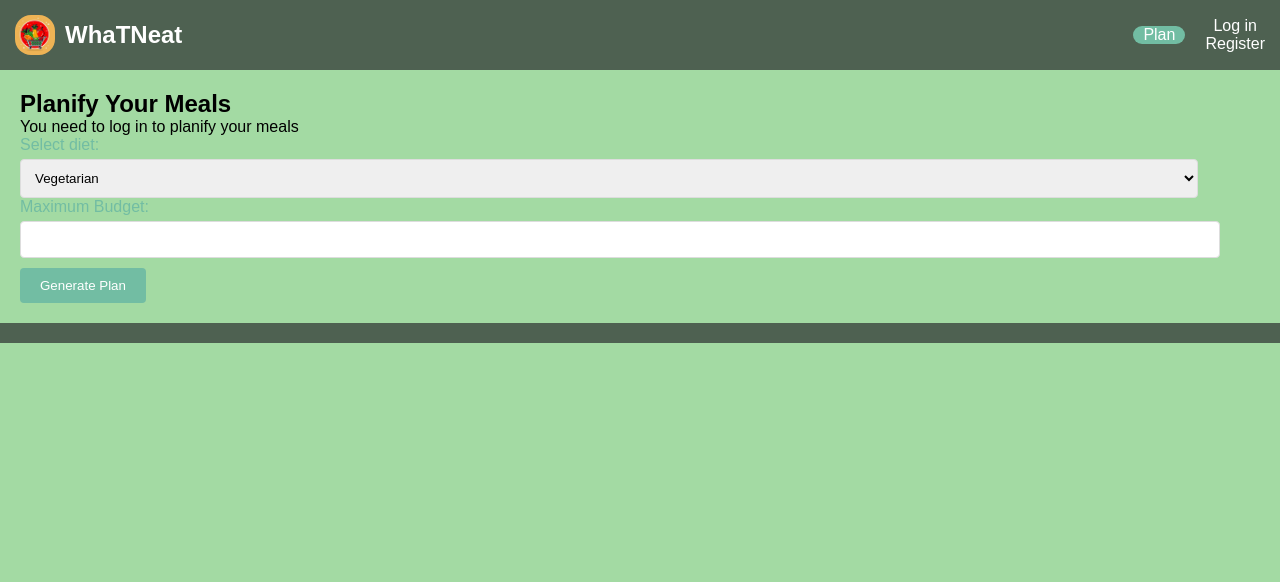
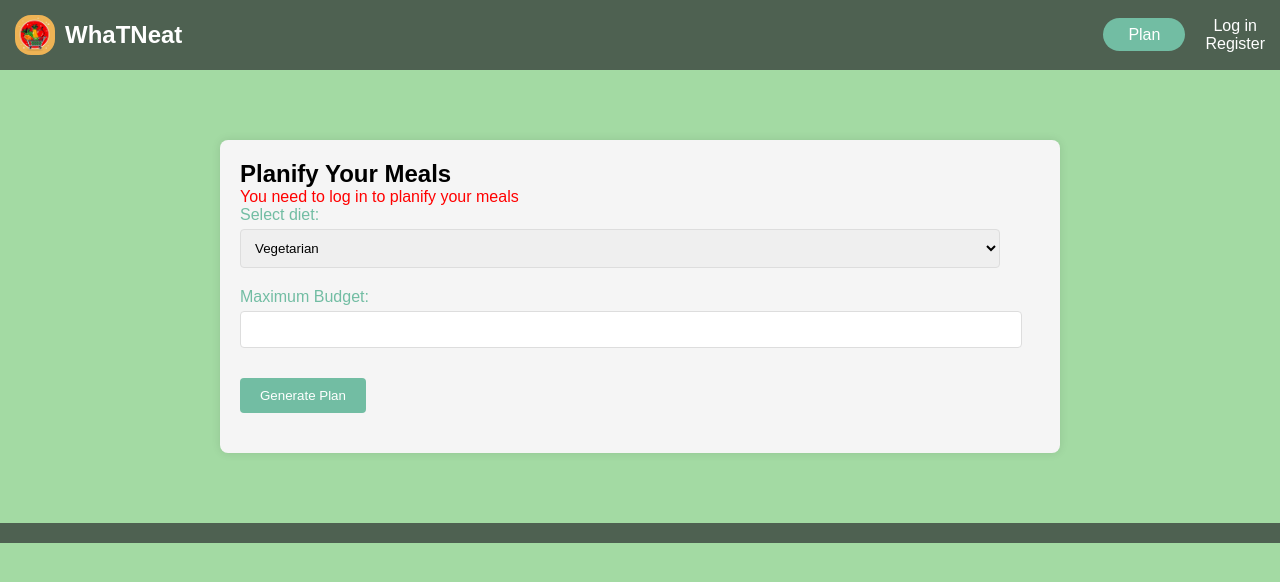
Before and after one commit to Drucka1/PP2I, a Flask app: page /planify in a window 1280 px wide. Shown: the top 582 px of the page. Run offline with Flask 3, Linux system fonts and the light colour scheme.

Commit message:
some more css

```diff
--- a/web/static/styles.css
+++ b/web/static/styles.css
@@ -100,17 +100,18 @@ header .container {
     align-items: center;
 }
 
-.planify-bottom {
-    background-color: var(--color2);
+.planify-buttom {
     margin-right: 20px;
-    border-radius: 50px;
 }
 
-.planify-bottom a {
-    padding: 5px 10px;
+.planify-buttom a {
+    background-color: var(--color2);
+
+    border-radius: 50px;
+    padding: 8px 25px;
 }
 
-.planify-bottom a:hover {
+.planify-buttom a:hover {
     background-color: #4E6151;
 }
 
@@ -171,6 +172,8 @@ main {
     grid-template-rows: masonry;
 }
 
+
+
 .searchBar {
   display: flex;
   align-items: center;
@@ -211,10 +214,28 @@ main {
   z-index: 1;
 }
 
+.recipe {
+  padding: 5px 5px;
+  margin: 0px 5px;
+  border-radius: 10px;
+
+  transition: all ease .3s;
+}
+
+.recipe img {
+  width: 100%;
+}
+
+.recipe:hover{
+  background-color: #edb254;
+
+}
+
 /* Login */
 .login-container,
 .register-container,
-.choice-container {
+.choice-container,
+.planify-container {
     max-width: 500px;
     margin: 50px auto;
     padding: 20px;
@@ -225,6 +246,10 @@ main {
 
 .choice-container {
   max-width: 700px;
+}
+
+.planify-container {
+  max-width: 800px;
 }
 
 .login-container h2,
@@ -276,6 +301,41 @@ main {
     margin-bottom: 10px;
 }
 
+
+.planify-form {
+    margin-bottom: 20px;
+}
+
+.form-group {
+    margin-bottom: 20px;
+}
+
+.error {
+    color: red;
+}
+
+.plan-details {
+    margin-top: 20px;
+}
+
+.plan-details ul {
+    list-style: none;
+    padding: 0;
+}
+
+.plan-details li {
+    margin-bottom: 10px;
+}
+
+.plan-details a {
+    text-decoration: none;
+    color: var(--color2);
+}
+
+.plan-details img {
+    max-width: 100px;
+    margin-left: 10px;
+}
 /* Style the footer section */
 footer {
     background-color: var(--color3);
--- a/web/templates/base.html
+++ b/web/templates/base.html
@@ -19,7 +19,7 @@
         </a>
       <div class="header-right">
         {% block headerRight %}
-        <div class="planify-bottom">
+        <div class="planify-buttom">
           <a href="/planify">Plan</a>
         </div>
         {% if 'user' in session %}
--- a/web/templates/planify.html
+++ b/web/templates/planify.html
@@ -1,13 +1,17 @@
 {% extends 'base.html' %}
 
-{% block title %}Profile{% endblock %}
+{% block title %}Planify Your Meals{% endblock %}
 
 {% block content %}
+    <div class="planify-container">
         <h2>Planify Your Meals</h2>
 
-    {% if error %}{{error}}{%endif%}
+        {% if error %}
+            <p class="error">{{ error }}</p>
+        {% endif %}
 
-    <form method="post" action="{{ url_for('planify') }}">
+        <form method="post" action="{{ url_for('planify') }}" class="planify-form">
+            <div class="form-group">
                 <label for="diet">Select diet:</label>
                 <select id="diet" name="diet">
                     <!-- Options for diet -->
@@ -18,18 +22,20 @@
                     <option value="Low cal">Low calories</option>
                     <option value="No fat">No fat</option>
                     <option value="Wheatless">Wheatless</option>
-
                     <!-- Add more options as needed -->
                 </select>
+            </div>
 
+            <div class="form-group">
                 <label for="max_budget">Maximum Budget:</label>
-        <input type="number" id="max_budget" name="max_budget" value="{{session['budget']}}" min="0" required>
+                <input type="number" id="max_budget" name="max_budget" value="{{ session['budget'] }}" min="0" required>
+            </div>
 
             <button type="submit">Generate Plan</button>
         </form>
 
-    {% if recipe_plan%}
-
+        {% if recipe_plan %}
+            <div class="plan-details">
                 <p>Your Selected Diet: {{ diet }}</p>
                 <p>Your Maximum Budget: ${{ max_budget }}</p>
 
@@ -37,13 +43,14 @@
                 <ul>
                     {% for recipe in recipe_plan %}
                         <li>
-                <a href="recipe/{{recipe['id']}}"> {{ recipe.title }}<img src="{{ recipe['imageURL'] }}" alt="{{ recipe.title }}"></a> {{ recipe.price }}
+                            <a href="recipe/{{ recipe['id'] }}">{{ recipe.title }}<img src="{{ recipe['imageURL'] }}" alt="{{ recipe.title }}"></a> {{ recipe.price }}
                         </li>
                     {% endfor %}
                 </ul>
+
                 <h3>List of ingredients</h3>
                 <form action="/download" method="post">
-        <input type="text" name="ing_list" value="{% for recipe in recipe_plan %}{% for ingredient in recipe['ingredients'] %}- {{ingredient[0]}} {{ingredient[2]}} {{ingredient[3]}} : {{ingredient[1]}}$|{%endfor %}{% endfor %}" hidden/>
+                    <input type="text" name="ing_list" value="{% for recipe in recipe_plan %}{% for ingredient in recipe['ingredients'] %}- {{ingredient[0]}} {{ingredient[2]}} {{ingredient[3]}} : {{ingredient[1]}}$|{% endfor %}{% endfor %}" hidden/>
                     {% for recipe in recipe_plan %}
                         {% for ingredient in recipe['ingredients'] %}
                             - {{ingredient[0]}} {{ingredient[2]}} {{ingredient[3]}} : {{ingredient[1]}}$<br>
@@ -52,6 +59,7 @@
 
                     <input type="submit" value="Download" />
                 </form>
-    {%endif%}
-
+            </div>
+        {% endif %}
+    </div>
 {% endblock %}
```
Also changed, not shown: web/database.db. Lines whose indentation alone changed are shown as unchanged.
